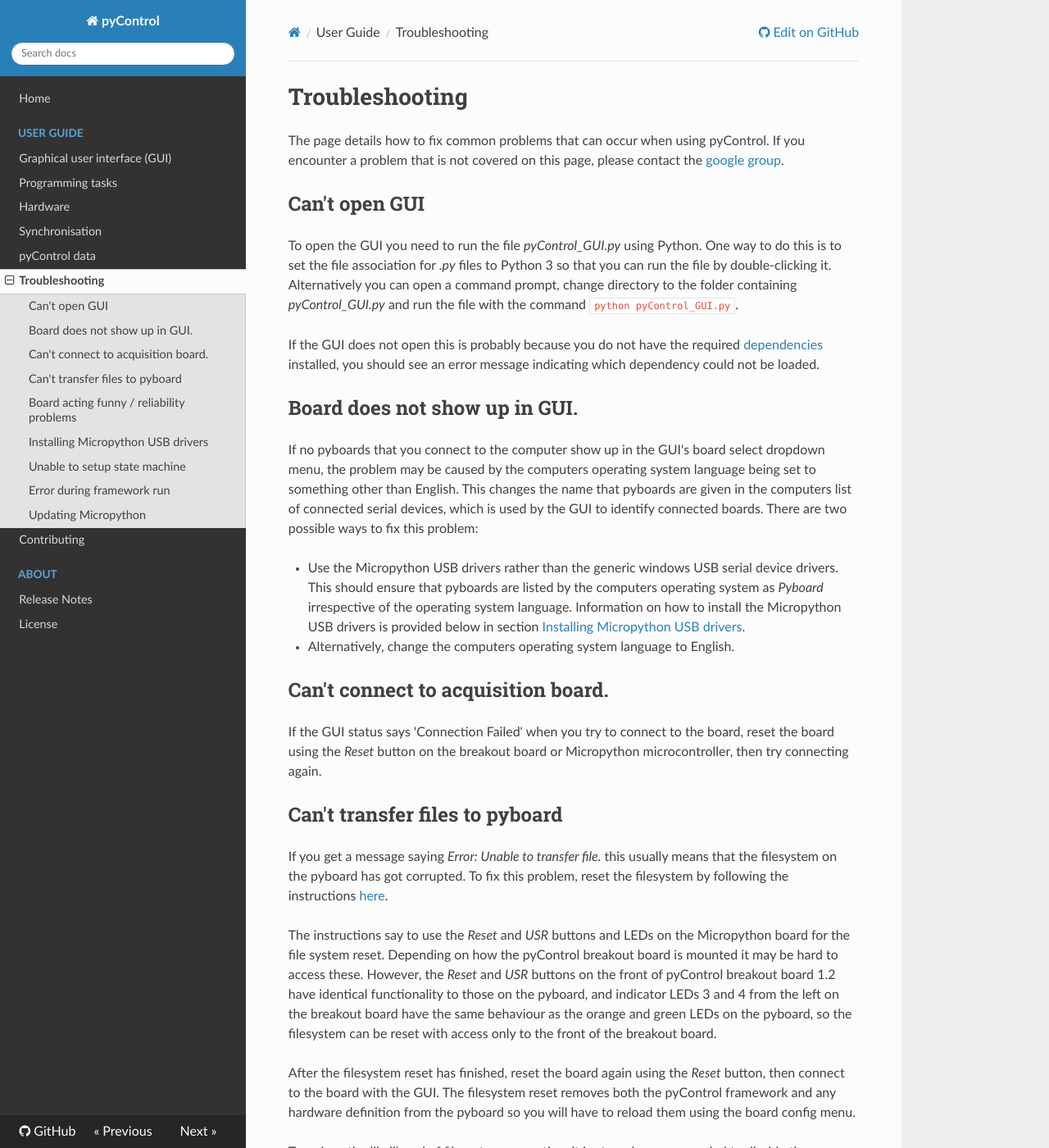
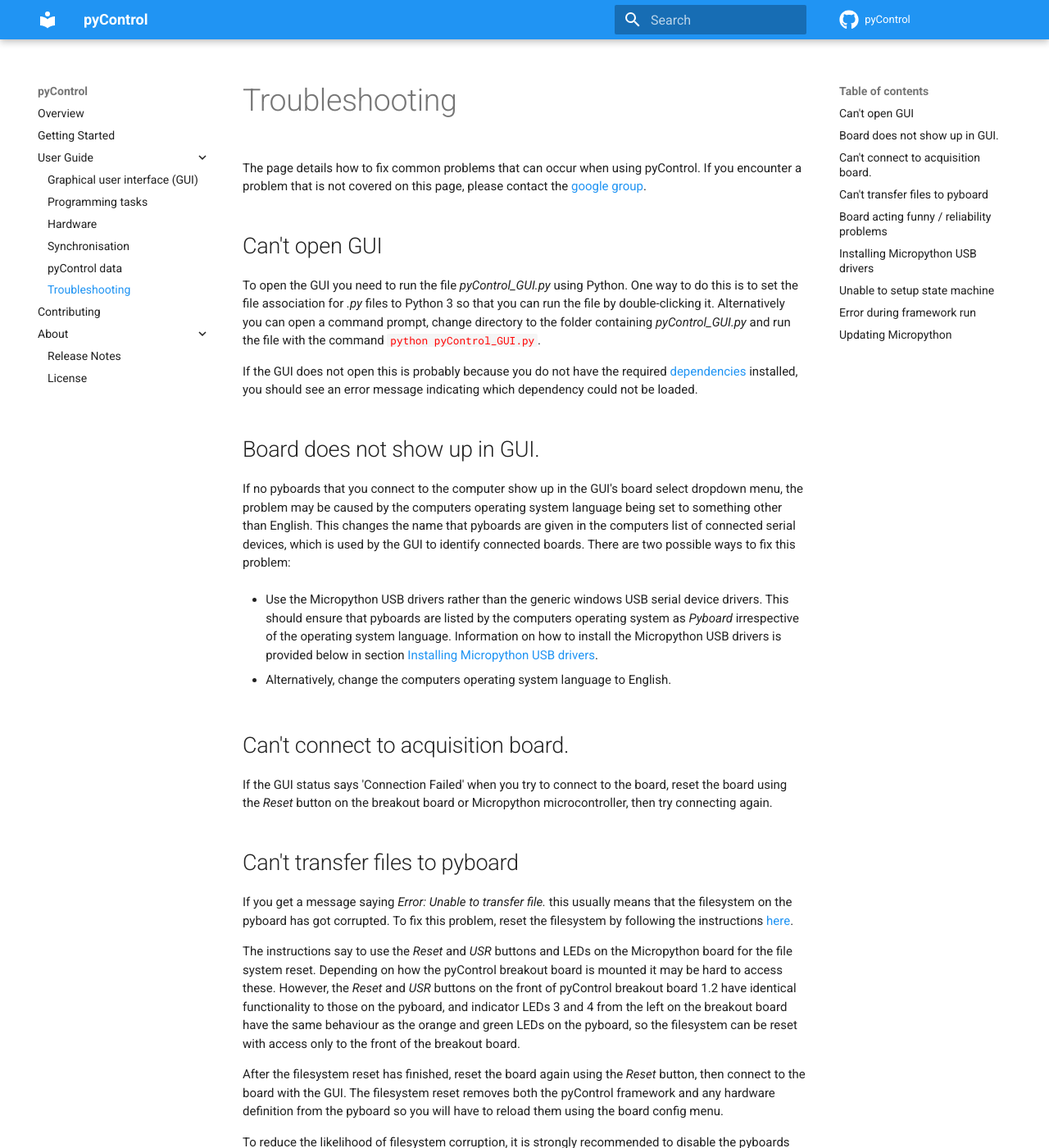
Before and after one commit to pyControl/docs, an MkDocs documentation site: the page built from docs/user-guide/troubleshooting.md, in a window 1280 px wide and 1400 px high. Shown: the whole window at 82% size. Built offline with MkDocs 1.6.1 and Material for MkDocs 9.7.7, drawn with Linux system fonts in a browser that asks for light colours; nearby versions of some CDN libraries; some of the changed text lies outside the part shown.

Commit message:
Separate getting started and convert to mkdocs material theme
- Made the overview page a quicker summary with easy to find links to project resources
- Moved "getting started" to separate page

```diff
--- /dev/null
+++ b/docs/stylesheets/extra.css
@@ -0,0 +1,23 @@
+p > code{
+	color: red !important;;
+}
+
+.md-typeset h1{
+	font-size: 2.5em;
+}
+
+.md-typeset h2 {
+	font-size: 1.8em;
+}
+
+.md-typeset{
+	font-size: .75rem;
+	line-height: 1.5;
+}
+
+.md-typeset .md-button {
+	padding-top: 0.05em;
+	padding-right: .3em;
+	padding-bottom: 0.05em;
+	padding-left: .3em;
+}
--- a/docs/user-guide/troubleshooting.md
+++ b/docs/user-guide/troubleshooting.md
@@ -6,7 +6,7 @@
 
 To open the GUI you need to run the file *pyControl_GUI.py* using Python.  One way to do this is to set the file association for *.py* files to Python 3 so that you can run the file by double-clicking it.  Alternatively you can open a command prompt, change directory to the folder containing *pyControl_GUI.py* and run the file with the command `python pyControl_GUI.py`.
 
-If the GUI does not open this is probably because you do not have the required [dependencies](../index.md#dependencies) installed, you should see an error message indicating which dependency could not be loaded.
+If the GUI does not open this is probably because you do not have the required [dependencies](../getting_started.md#dependencies) installed, you should see an error message indicating which dependency could not be loaded.
 
 ## Board does not show up in GUI.
 
--- a/mkdocs.yml
+++ b/mkdocs.yml
@@ -3,27 +3,58 @@
 site_description: Open source, Python based, behavioural experiment control.
 site_author: Champalimaud Foundation
 
+repo_url: https://github.com/pyControl?type=source
+repo_name: pyControl
+edit_uri: ""
+
 theme:
-    name: readthedocs
+    name: material
+    icon:
+        repo: fontawesome/brands/github
+    features:
+        - navigation.top
+        - navigation.expand
+    palette:
+        primary: blue
 
 markdown_extensions:
     - admonition
+    - toc:
+          permalink: "#"
+          toc_depth: 4
+    - pymdownx.highlight
+    - pymdownx.superfences
+    - attr_list
+    - pymdownx.emoji:
+          emoji_index: !!python/name:materialx.emoji.twemoji
+          emoji_generator: !!python/name:materialx.emoji.to_svg
+    - pymdownx.keys
 
-repo_url: https://github.com/pycontrol/pycontrol-docs
+extra:
+    social:
+        - icon: material/forum
+          link: https://groups.google.com/forum/#!forum/pycontrol
+        - icon: fontawesome/brands/github
+          link: https://github.com/pyControl
+        - icon: material/cart
+          link: https://open-ephys.org/pycontrol
+
+extra_css:
+    - stylesheets/extra.css
 
 nav:
-- Home: index.md
-- User Guide:
-    - Graphical user interface (GUI): user-guide/graphical-user-interface.md
-    - Programming tasks: user-guide/programming-tasks.md
-    - Hardware: user-guide/hardware.md
-    - Synchronisation: user-guide/synchronisation.md
-    - pyControl data: user-guide/pycontrol-data.md
-    - Troubleshooting: user-guide/troubleshooting.md
-- Contributing: contributing.md
-
-- About:
-    - Release Notes: about/release-notes.md
-    - License: about/license.md
+    - Overview: index.md
+    - Getting Started: getting_started.md
+    - User Guide:
+          - Graphical user interface (GUI): user-guide/graphical-user-interface.md
+          - Programming tasks: user-guide/programming-tasks.md
+          - Hardware: user-guide/hardware.md
+          - Synchronisation: user-guide/synchronisation.md
+          - pyControl data: user-guide/pycontrol-data.md
+          - Troubleshooting: user-guide/troubleshooting.md
+    - Contributing: contributing.md
+    - About:
+          - Release Notes: about/release-notes.md
+          - License: about/license.md
 
 copyright: Copyright &copy; 2016 - 2021 Thomas Akam
--- /dev/null
+++ b/requirements.txt
@@ -0,0 +1,2 @@
+mkdocs-material
+Pygments
```
Also changed, not shown: docs/getting_started.md (added, +80 -0 lines), docs/index.md (+8 -84 lines), docs/user-guide/graphical-user-interface.md (+2 -0 lines), readthedocs.yml (added, +16 -0 lines).
